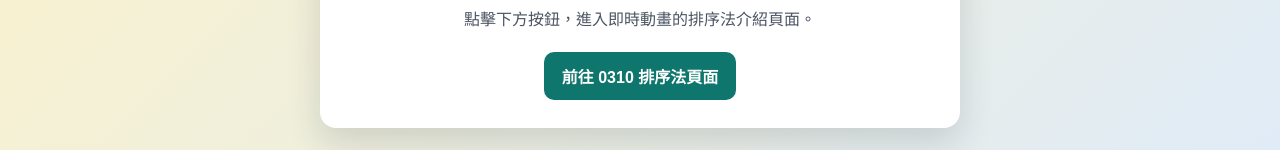
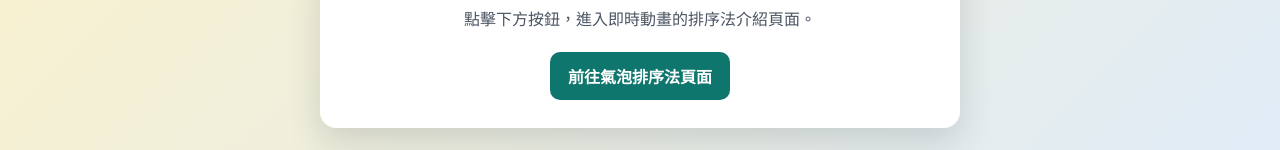
Before and after one commit to ShunHsinCheng/sort_report, a plain HTML site: page index.html in a window 1280 px wide. Shown: the part 377-527 px from the top of the page. Drawn offline with Linux system fonts and the light colour scheme.

Commit message:
修改首頁進入連結

```diff
--- a/index.html
+++ b/index.html
@@ -67,7 +67,7 @@
 	<main class="card">
 		<h1>歡迎來到排序法學習網站</h1>
 		<p>點擊下方按鈕，進入即時動畫的排序法介紹頁面。</p>
-		<a class="link-btn" href="0310.html">前往 0310 排序法頁面</a>
+		<a class="link-btn" href="bubblesort.html">前往氣泡排序法頁面</a>
 	</main>
 </body>
 </html>
```
